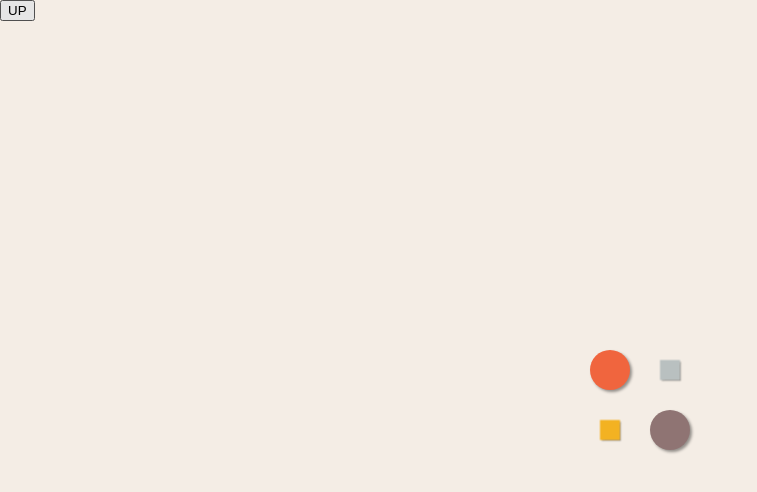
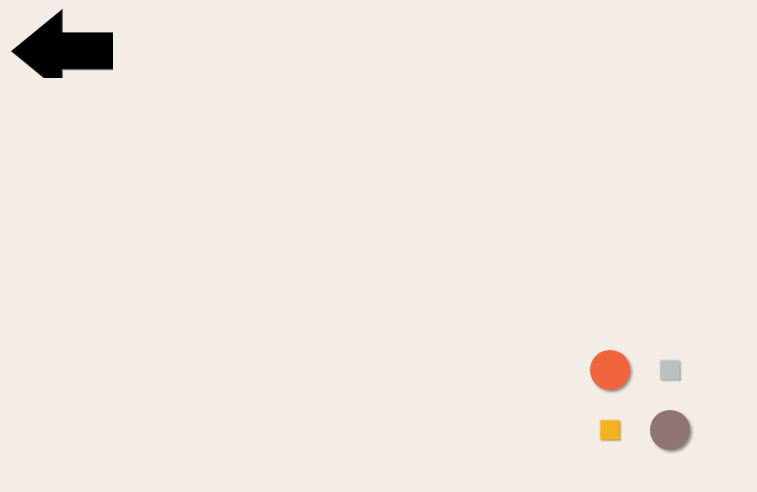
Before and after one commit to SavagePixel/SavagePixel.github.io, a plain HTML site: page inner_page/news.html in a window 1280 px wide. Shown: the whole page, without its empty margins (0-757 px from the left). Drawn offline with Linux system fonts and the light colour scheme; files whose address does not match are found by name.

Commit message:
сделал кнопку назад

```diff
--- a/css/lol.css
+++ b/css/lol.css
@@ -76,3 +76,11 @@ span {
     border-radius: 0%;
   }
 }
+.GoTop{
+    background-color: #F4EDE5;
+    border:2px solid #F4EDE5;
+    height: 10%;
+    width: 9%;
+    position: fixed;
+    background-image: url(../images/1f519.png)
+}
--- a/inner_page/news.html
+++ b/inner_page/news.html
@@ -9,7 +9,7 @@
 </head>
 
 <body>
-<input type="button" onclick="back()" class="GoTop" id="GoTop" value="UP">
+<input type="button" onclick="window.location.href = '../index.html'" class="GoTop" id="mybutton">
 <div>
   <span class="one"></span>
   <span class="two"></span>
--- a/main.js
+++ b/main.js
@@ -1,6 +1,3 @@
 function BackToTop(){
    window.scrollTo(pageXOffset,0);
 };
-function back(){
-    window.location.href = 'https://savagepixel.github.io/';
-};
```
Also changed, not shown: images/1f519.png (added).
